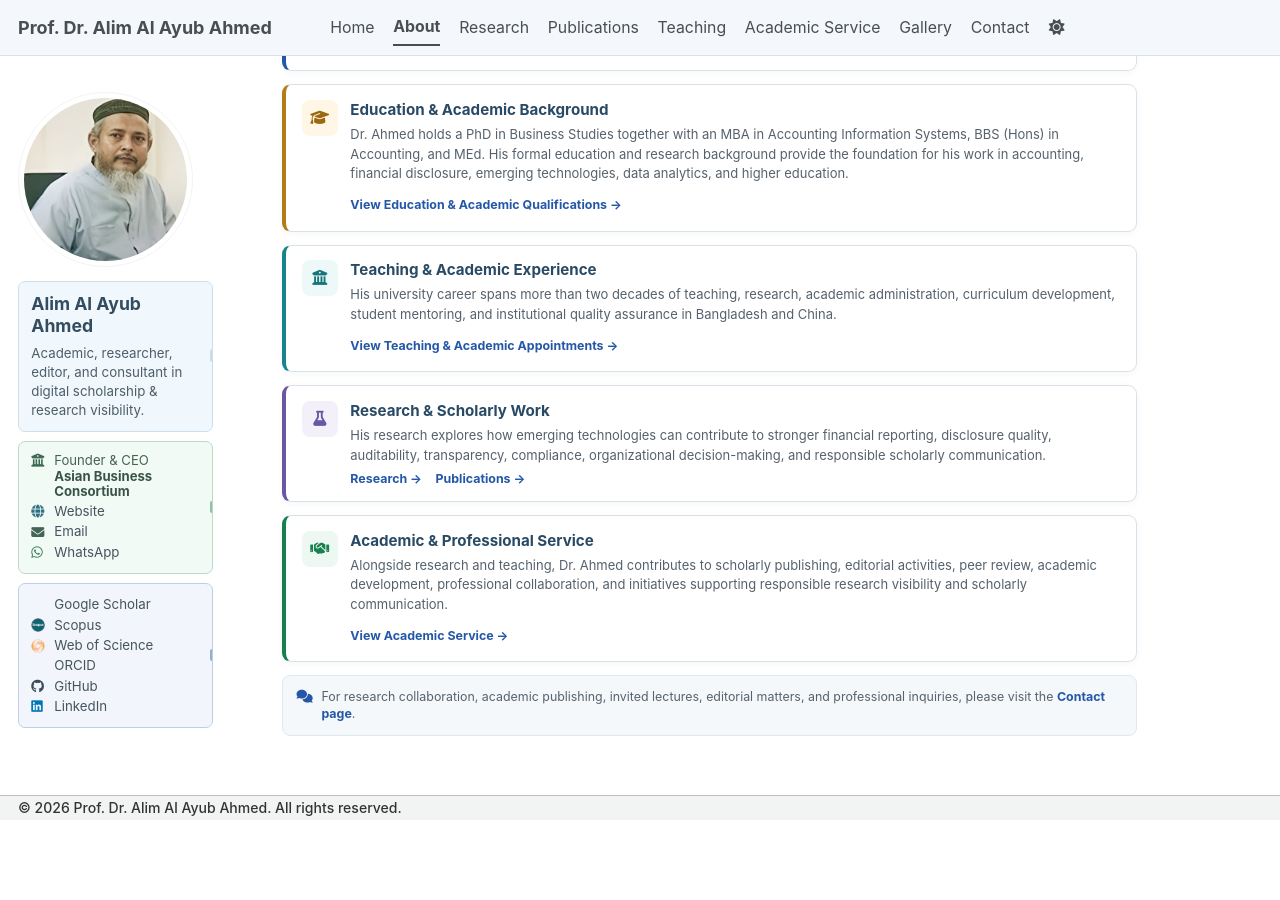
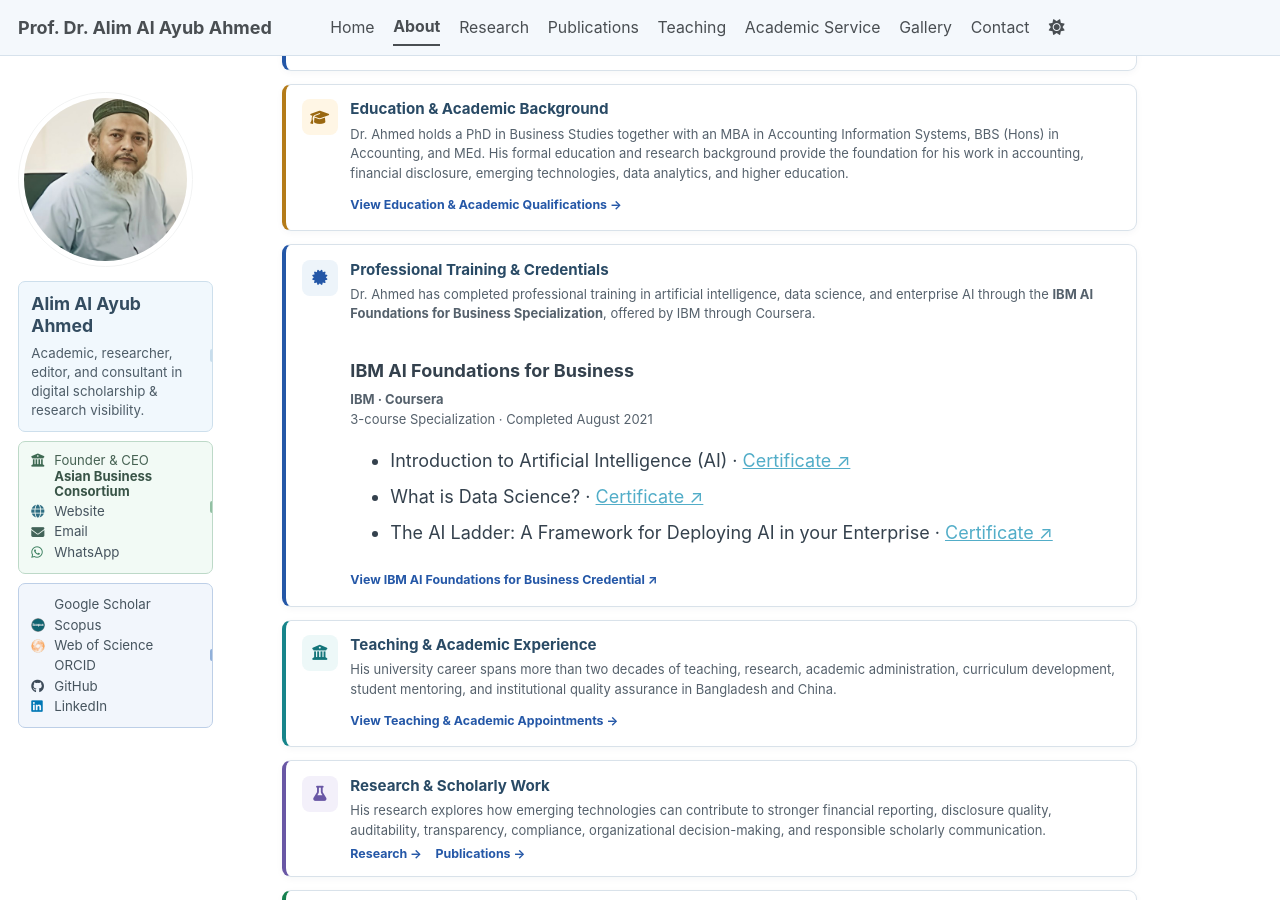
Before and after one commit to alimalayubahmed/alimalayubahmed.github.io, a Jekyll site: the page built from _pages/about.html, in a window 1280 px wide and 900 px high, scrolled down 1072 px. Built offline with Jekyll 4.4.1, drawn with Linux system fonts in a browser that asks for light colours; a style sheet for code colours, icons or effects is not loaded; before the commit the page ends 1893 px from its top, so only the background shows below that.

Commit message:
Update about.html

```diff
--- a/_pages/about.html
+++ b/_pages/about.html
@@ -1,7 +1,7 @@
 ---
 layout: archive
 title: "About"
-description: "Biography and academic profile of Prof. Dr. Alim Al Ayub Ahmed, including education, university leadership, research, scholarly publishing, editorial service, and work in digital scholarship and research visibility."
+description: "Biography and academic profile of Prof. Dr. Alim Al Ayub Ahmed, including education, university leadership, research, scholarly publishing, editorial service, professional training, and work in digital scholarship and research visibility."
 permalink: /about/
 author_profile: true
 ---
@@ -175,6 +175,82 @@ author_profile: true
 
 
   <!-- =====================================================
+       PROFESSIONAL TRAINING & CREDENTIALS
+       ===================================================== -->
+
+  <section class="about-card about-credential-card">
+
+    <div class="about-card-icon">
+      <i class="fas fa-certificate" aria-hidden="true"></i>
+    </div>
+
+    <div class="about-card-content">
+
+      <h2>Professional Training &amp; Credentials</h2>
+
+      <p>
+        Dr. Ahmed has completed professional training in artificial intelligence,
+        data science, and enterprise AI through the
+        <strong>IBM AI Foundations for Business Specialization</strong>,
+        offered by IBM through Coursera.
+      </p>
+
+      <div class="about-credential-details">
+
+        <h3>IBM AI Foundations for Business</h3>
+
+        <p>
+          <strong>IBM · Coursera</strong><br>
+          3-course Specialization · Completed August 2021
+        </p>
+
+        <ul>
+          <li>
+            Introduction to Artificial Intelligence (AI)
+            ·
+            <a href="https://www.coursera.org/account/accomplishments/certificate/4P6HGGR5YN8J"
+               target="_blank"
+               rel="noopener noreferrer">
+              Certificate ↗
+            </a>
+          </li>
+
+          <li>
+            What is Data Science?
+            ·
+            <a href="https://www.coursera.org/account/accomplishments/certificate/YENSMKNWNLKH"
+               target="_blank"
+               rel="noopener noreferrer">
+              Certificate ↗
+            </a>
+          </li>
+
+          <li>
+            The AI Ladder: A Framework for Deploying AI in your Enterprise
+            ·
+            <a href="https://www.coursera.org/account/accomplishments/certificate/L3FHDUPTU6LM"
+               target="_blank"
+               rel="noopener noreferrer">
+              Certificate ↗
+            </a>
+          </li>
+        </ul>
+
+        <a class="about-inline-link"
+           href="https://www.coursera.org/account/accomplishments/specialization/XGPW5J37AFDF"
+           target="_blank"
+           rel="noopener noreferrer">
+          View IBM AI Foundations for Business Credential ↗
+        </a>
+
+      </div>
+
+    </div>
+
+  </section>
+
+
+  <!-- =====================================================
        TEACHING & ACADEMIC EXPERIENCE
        ===================================================== -->
 
```
